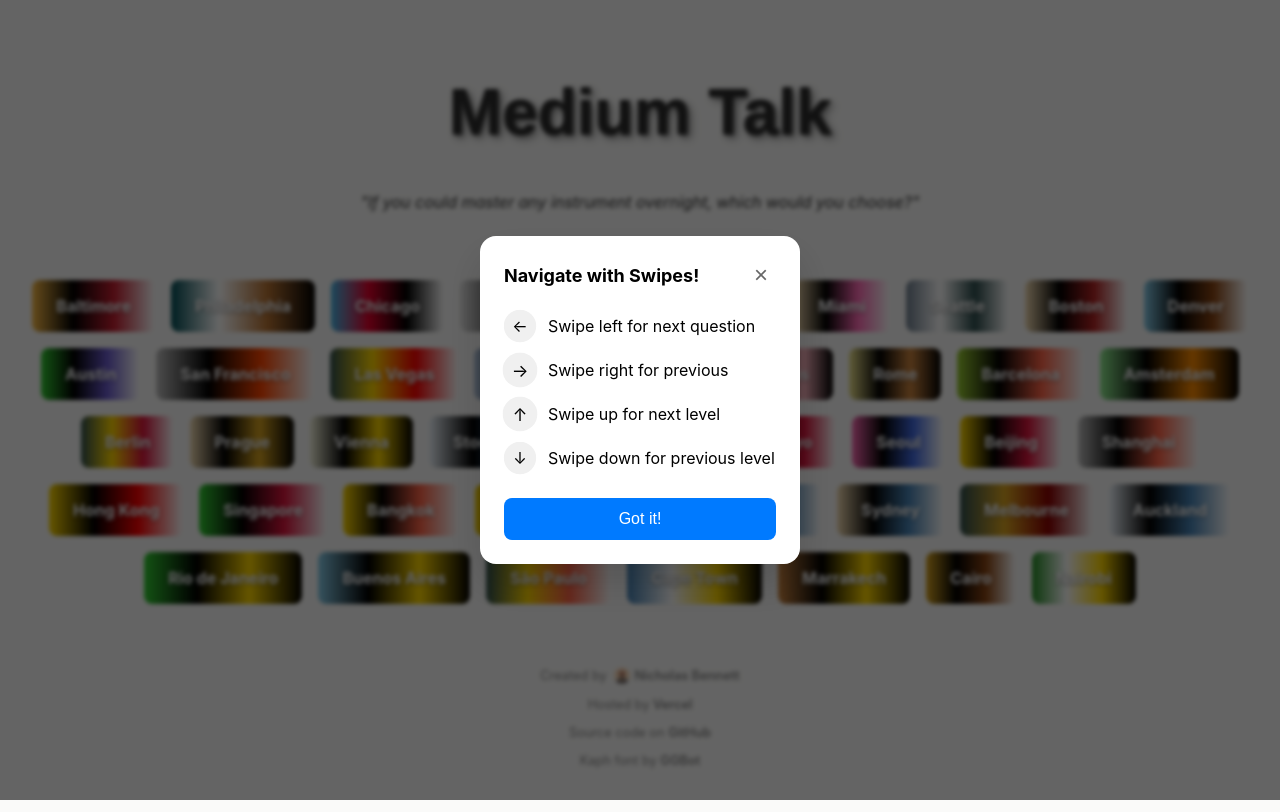
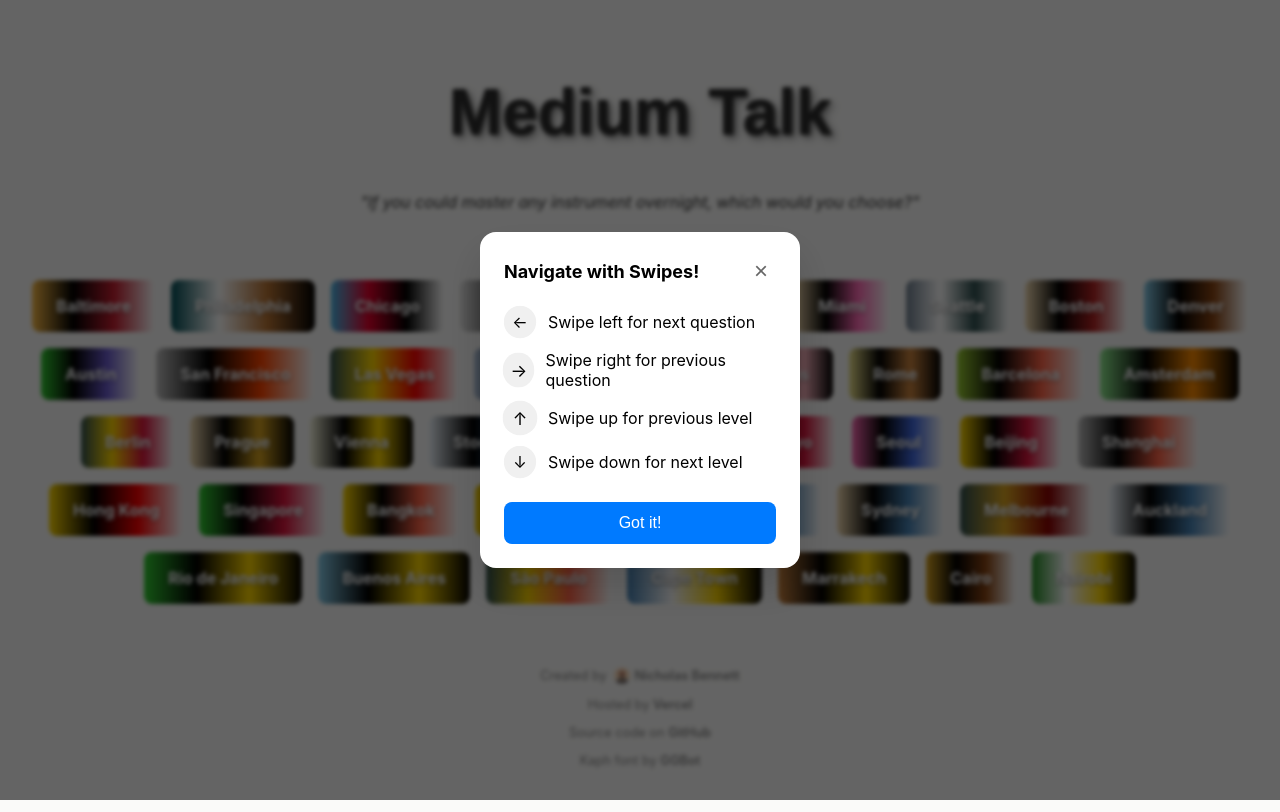
Before and after one commit to nrrb/mediumtalk, a Vue app: page / in a window 1280 px wide. Built offline with nearby package versions, Linux system fonts and the light colour scheme; a web font is replaced by a local one.

Commit message:
Make tutorial instructions actually reflect current behavior.

```diff
--- a/src/components/SwipeTutorial.vue
+++ b/src/components/SwipeTutorial.vue
@@ -14,15 +14,15 @@
           </div>
           <div class="gesture-item">
             <div class="arrow right">→</div>
-            <span>Swipe right for previous</span>
+            <span>Swipe right for previous question</span>
           </div>
           <div class="gesture-item">
             <div class="arrow up">↑</div>
-            <span>Swipe up for next level</span>
+            <span>Swipe up for previous level</span>
           </div>
           <div class="gesture-item">
             <div class="arrow down">↓</div>
-            <span>Swipe down for previous level</span>
+            <span>Swipe down for next level</span>
           </div>
         </div>
 
```
